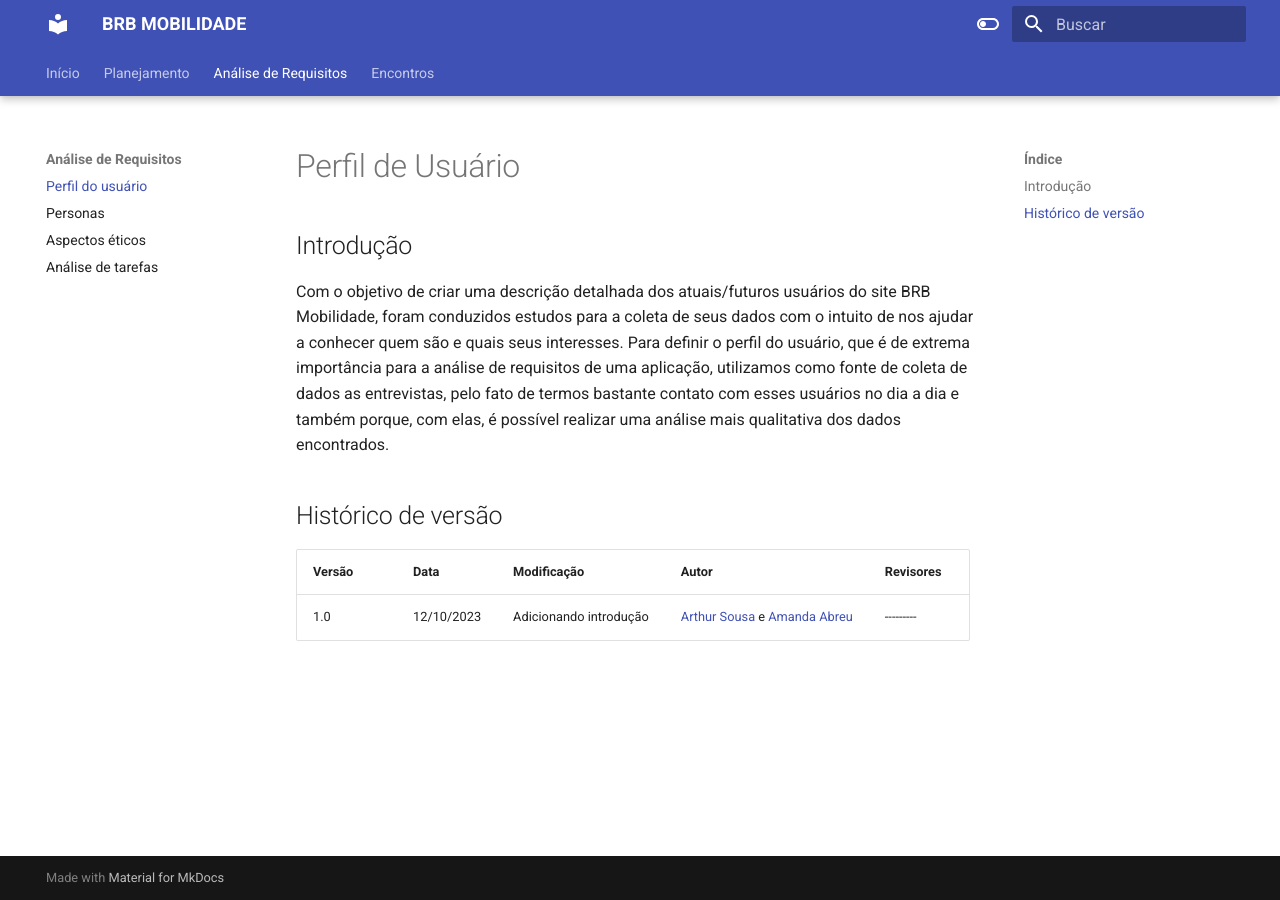
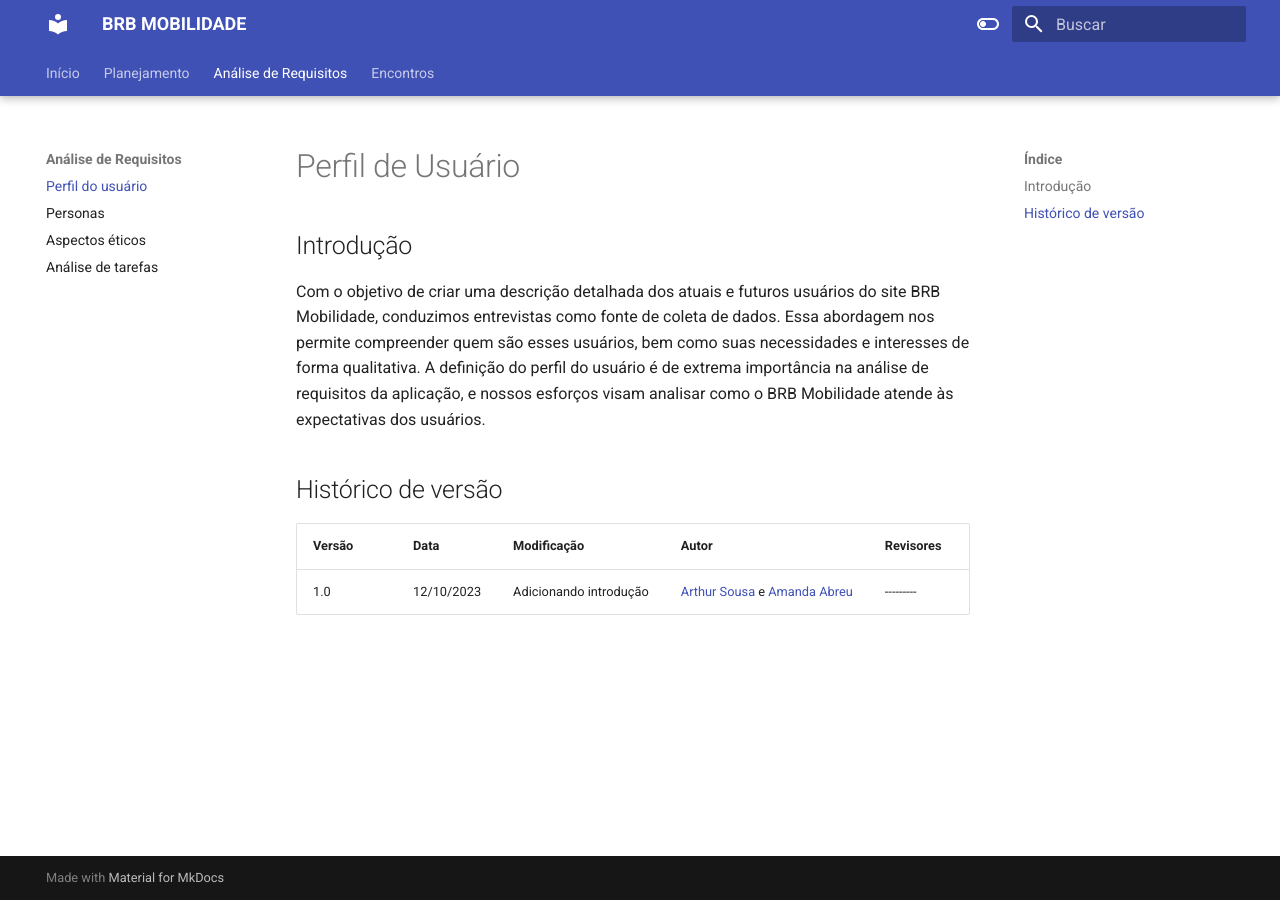
Before and after one commit to Interacao-Humano-Computador/2023.2--BRB-Mobilidade, an MkDocs documentation site: the page built from docs/analiseRequisitos/perfil_do_usuario.md, in a window 1280 px wide. Built offline with MkDocs 1.6.1 and Material for MkDocs 9.7.7, drawn with Linux system fonts in a browser that asks for light colours.

Commit message:
melhora introduçao Perfil de Usuarios

```diff
--- a/docs/analiseRequisitos/perfil_do_usuario.md
+++ b/docs/analiseRequisitos/perfil_do_usuario.md
@@ -3,8 +3,7 @@
 
 ## Introdução
 
-Com o objetivo de criar uma descrição detalhada dos atuais/futuros usuários do site BRB Mobilidade, foram conduzidos estudos para a coleta de seus dados com o intuito de nos ajudar a conhecer quem são e quais seus interesses.
-Para definir o perfil do usuário, que é de extrema importância para a análise de requisitos de uma aplicação, utilizamos como fonte de coleta de dados as entrevistas, pelo fato de termos bastante contato com esses usuários no dia a dia e também porque, com elas, é possível realizar uma análise mais qualitativa dos dados encontrados.
+Com o objetivo de criar uma descrição detalhada dos atuais e futuros usuários do site BRB Mobilidade, conduzimos entrevistas como fonte de coleta de dados. Essa abordagem nos permite compreender quem são esses usuários, bem como suas necessidades e interesses de forma qualitativa. A definição do perfil do usuário é de extrema importância na análise de requisitos da aplicação, e nossos esforços visam analisar como o BRB Mobilidade atende às expectativas dos usuários.
 
 
 ## Histórico de versão
```
